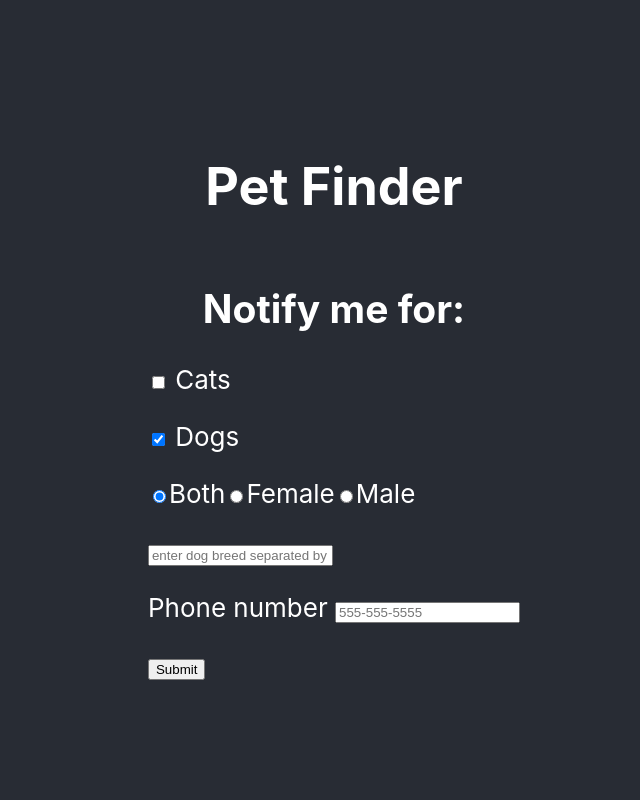
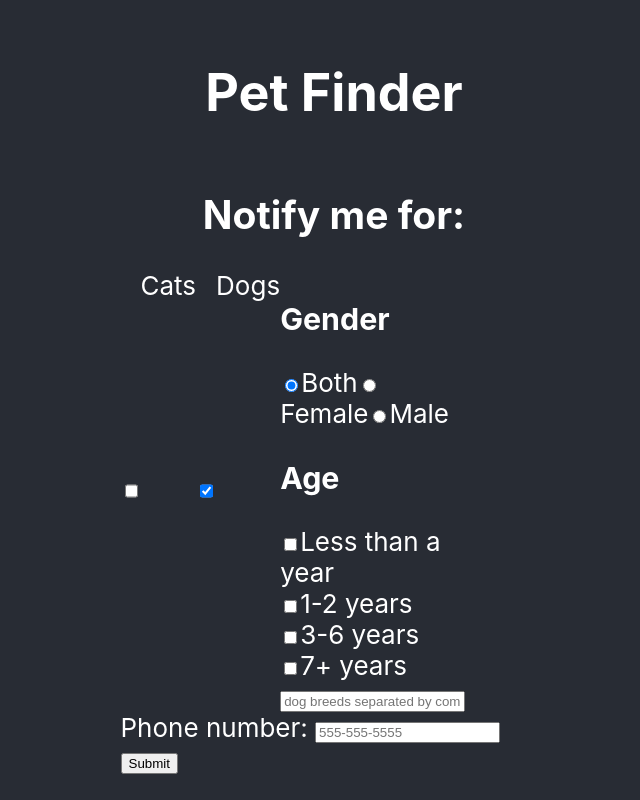
Before and after one commit to yonidoronpeters/pet-finder, a React (Create React App) app: page / in a window 1280 px wide. Both pictures are taken after a click on the checkbox "Dogs". Shown: the whole page, without its empty margins (306-946 px from the left). Built offline with nearby package versions, Linux system fonts and the light colour scheme.

Commit message:
add dog age options. style pets side by side (sorta)

```diff
--- a/src/App.css
+++ b/src/App.css
@@ -28,6 +28,17 @@
   color: #61dafb;
 }
 
+.petRow {
+  width: 50%;
+  float: left;
+  display: flex;
+  flex-direction: row;
+}
+
+.clear {
+  clear: both;
+}
+
 @keyframes App-logo-spin {
   from {
     transform: rotate(0deg);
--- a/src/components/PetFinderApp.js
+++ b/src/components/PetFinderApp.js
@@ -22,9 +22,11 @@ export default class PetFinderApp extends React.Component {
   getDogs(e) {
     if (e.target.elements.dogs.checked) {
       const gender = e.target.elements.dogGender.value;
+      const ages = this.getCheckboxValues(['puppy', 'adolescent', 'adult', 'senior']);
       const dogBreeds = e.target.elements.dogBreed.value.trim();
       return {
         gender,
+        ages,
         breeds: dogBreeds.split(',').map(dog => dog.trim()).filter(Boolean)
       };
     }
@@ -33,8 +35,8 @@ export default class PetFinderApp extends React.Component {
   getCatOptions(e) {
     if (e.target.elements.cats.checked) {
       const gender = e.target.elements.catGender.value;
-      const ages = this.getCatValues(['kitten', 'junior', 'prime', 'mature']);
-      const hair = this.getCatValues(['short', 'medium', 'long']);
+      const ages = this.getCheckboxValues(['kitten', 'junior', 'prime', 'mature']);
+      const hair = this.getCheckboxValues(['short', 'medium', 'long']);
       const catBreeds = e.target.elements.catBreed.value.trim();
       return {
         gender,
@@ -45,7 +47,7 @@ export default class PetFinderApp extends React.Component {
     }
   }
 
-  getCatValues(values) {
+  getCheckboxValues(values) {
     const ages = [];
     values.forEach(value => {
       if (document.querySelector(`input[value="${value}"]`).checked) {
@@ -90,9 +92,9 @@ export default class PetFinderApp extends React.Component {
           <h1>Pet Finder</h1>
           <h2>Notify me for:</h2>
           <form className="add-option" onSubmit={this.handleSubmitForm}>
-            {/*checkbox*/}
+            <div className="petRow">
               <input type="checkbox" id="option1" name="cats" onChange={this.handleAnimalSelected}/>
-            <label htmlFor="option1"> Cats </label>
+              <label htmlFor="option1">Cats</label>
               <div id="cats" hidden={true}>
                 {/*gender radio buttons*/}
                 <div id="cat-gender">
@@ -129,28 +131,40 @@ export default class PetFinderApp extends React.Component {
                 <input className="add-option__input" placeholder="cat breeds separated by commas" type="text"
                        name="catBreed"/>
               </div>
-            <p>
               <input type="checkbox" id="option2" name="dogs" onChange={this.handleAnimalSelected}/>
-              <label htmlFor="option2"> Dogs </label>
+              <label htmlFor="option2">Dogs</label>
               <div id="dogs" hidden={true}>
                 {/*gender radio buttons*/}
-                <p>
+                <div id="dog-gender">
+                  <h3>Gender</h3>
                   <input type="radio" id="dog-both" name="dogGender" value="both" defaultChecked={true}/>
                   <label htmlFor="dog-both">Both</label>
                   <input type="radio" id="dog-female" name="dogGender" value="female"/>
                   <label htmlFor="dog-female">Female</label>
                   <input type="radio" id="dog-male" name="dogGender" value="male"/>
                   <label htmlFor="dog-male">Male</label>
-                </p>
+                </div>
+                {/*age*/}
+                <div id="dog-age">
+                  <h3>Age</h3>
+                  <input type="checkbox" id="dog-puppy" name="dogAge" value="puppy"/>
+                  <label htmlFor="dog-puppy">Less than a year</label><br/>
+                  <input type="checkbox" id="dog-adolescent" name="dogAge" value="adolescent"/>
+                  <label htmlFor="dog-adolescent">1-2 years</label><br/>
+                  <input type="checkbox" id="dog-adult" name="dogAge" value="adult"/>
+                  <label htmlFor="dog-adult">3-6 years</label><br/>
+                  <input type="checkbox" id="dog-senior" name="dogAge" value="senior"/>
+                  <label htmlFor="dog-senior">7+ years</label>
+                </div>
                 {/*breed*/}
-                <input className="add-option__input" placeholder="enter dog breed separated by commas" type="text"
+                <input className="add-option__input" placeholder="dog breeds separated by commas" type="text"
                        name="dogBreed"/>
               </div>
-            </p>
-            <p>
-              <label htmlFor="phone">Phone number </label>
+            </div>
+            <div className="clear">
+              <label htmlFor="phone">Phone number: </label>
               <input className="add-option__input" placeholder="555-555-5555" type="tel" name="phone"/>
-            </p>
+            </div>
             <button className="button">Submit</button>
           </form>
         </header>
```
Lines whose indentation alone changed are shown as unchanged.
